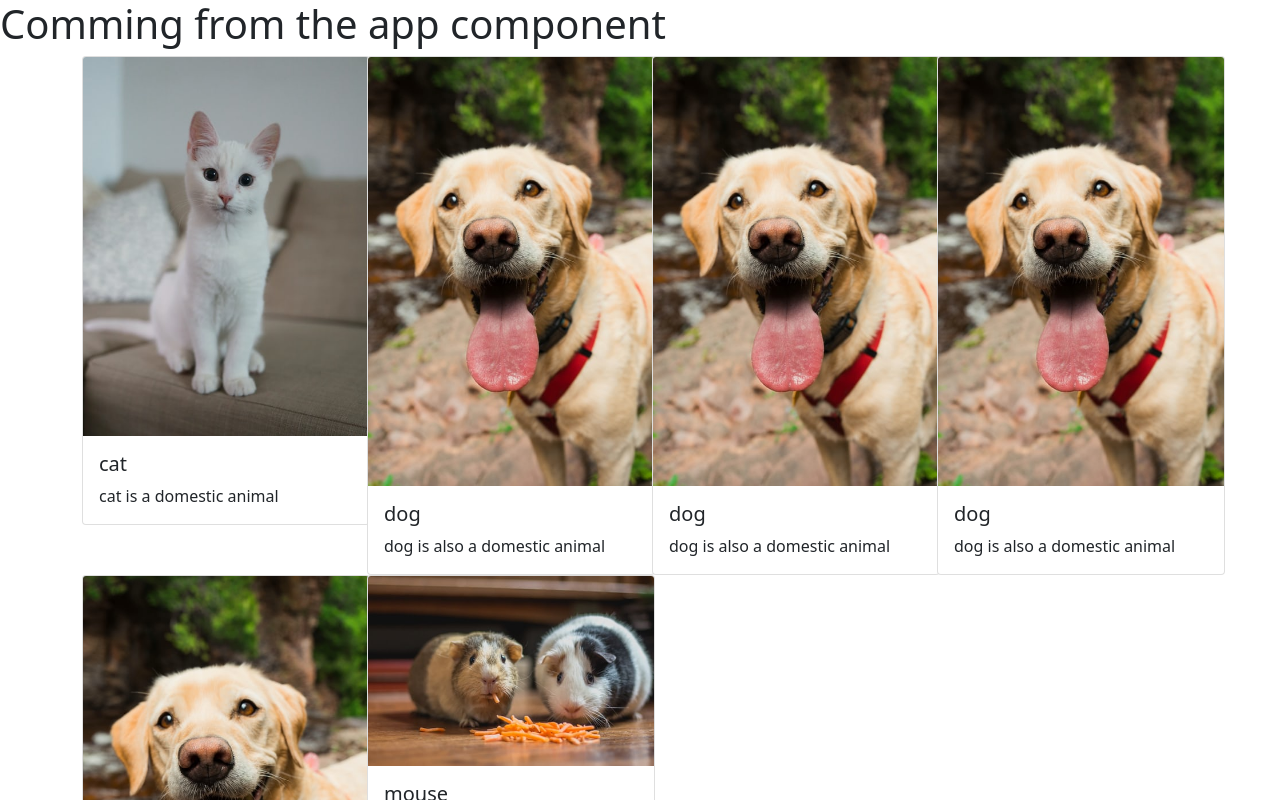
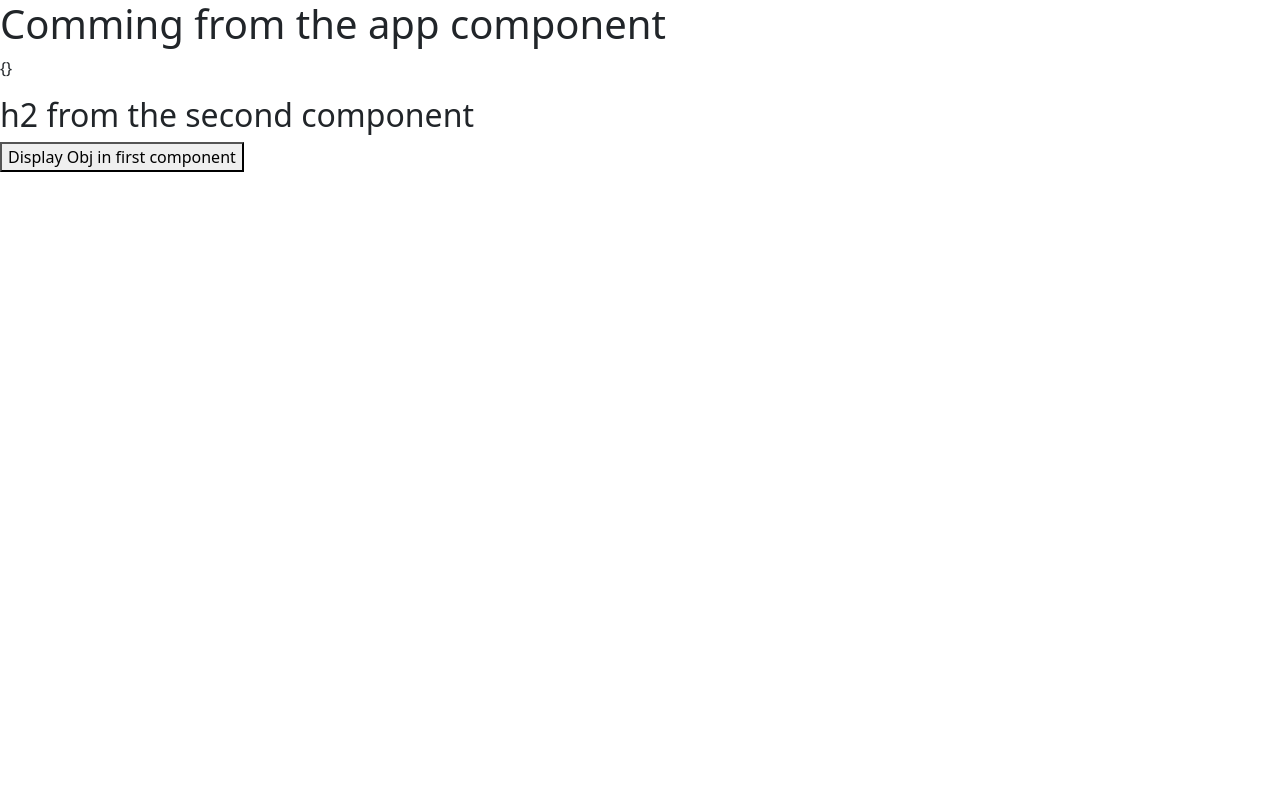
Before and after one commit to mdehtisham/angular-basics, an Angular app: page / in a window 1280 px wide. Shown: the top 800 px of the page. Built offline with nearby package versions, Linux system fonts and the light colour scheme.

Commit message:
sending data from first to second as child to parent component

```diff
--- a/src/app/app.component.html
+++ b/src/app/app.component.html
@@ -1,5 +1,8 @@
 <h1>Comming from the app component</h1>
 
 
+<app-first></app-first>
 
-<app-cards></app-cards>
+
+
+<!-- <app-cards></app-cards> -->
--- a/src/app/first/first.component.html
+++ b/src/app/first/first.component.html
@@ -1,9 +1,14 @@
-<h3>first works! coming from the first component</h3>
+<p>{{receivedObj | json}}</p>
 
-<p *ngIf="first === true; else normalSortIcon"> first block is true</p>
+<app-second (sendObject)="sendObj($event)"></app-second>
+
+
+
+<!-- this is ngIf derective syntax -->
+<!-- <p *ngIf="first === true; else normalSortIcon"> first block is true</p>
 <ng-template #normalSortIcon>
 <p *ngIf="second === true; else default">second block is true</p>
 </ng-template>
 <ng-template #default>
   <p *ngIf="third=== true">third block is true</p>
-  </ng-template>
+  </ng-template> -->
--- a/src/app/first/first.component.ts
+++ b/src/app/first/first.component.ts
@@ -9,10 +9,14 @@ export class FirstComponent implements OnInit {
   first = true;
   second = false;
   third = false;
-
+  receivedObj: Object = {}
   constructor() { }
 
   ngOnInit(): void {
   }
 
+  sendObj(event: Object) {
+    this.receivedObj = event
+  }
+
 }
--- a/src/app/second/second.component.html
+++ b/src/app/second/second.component.html
@@ -1 +1,2 @@
-<p>{{title}}</p>
+<h2>h2 from the second component</h2>
+<button (click)="sendObj()">Display Obj in first component</button>
--- a/src/app/second/second.component.ts
+++ b/src/app/second/second.component.ts
@@ -1,4 +1,4 @@
-import { Component, OnInit, Output } from '@angular/core';
+import { Component, OnInit, Output, EventEmitter } from '@angular/core';
 
 @Component({
   selector: 'app-second',
@@ -6,7 +6,12 @@ import { Component, OnInit, Output } from '@angular/core';
   styleUrls: ['./second.component.css']
 })
 export class SecondComponent implements OnInit {
-  @Output() title: string = " coming from a variable in second component";
+
+  // to pass the data from child to parent we have to use event emitter
+  // we can emit any type of data/object using emitter
+  @Output() public sendObject = new EventEmitter<any>();
+  name = 'Ehtisham';
+  age = 26;
 
   constructor() { }
 
@@ -14,4 +19,8 @@ export class SecondComponent implements OnInit {
 
   }
 
+  sendObj() {
+    this.sendObject.emit({ name: this.name, age: this.age })
+  }
+
 }
```
